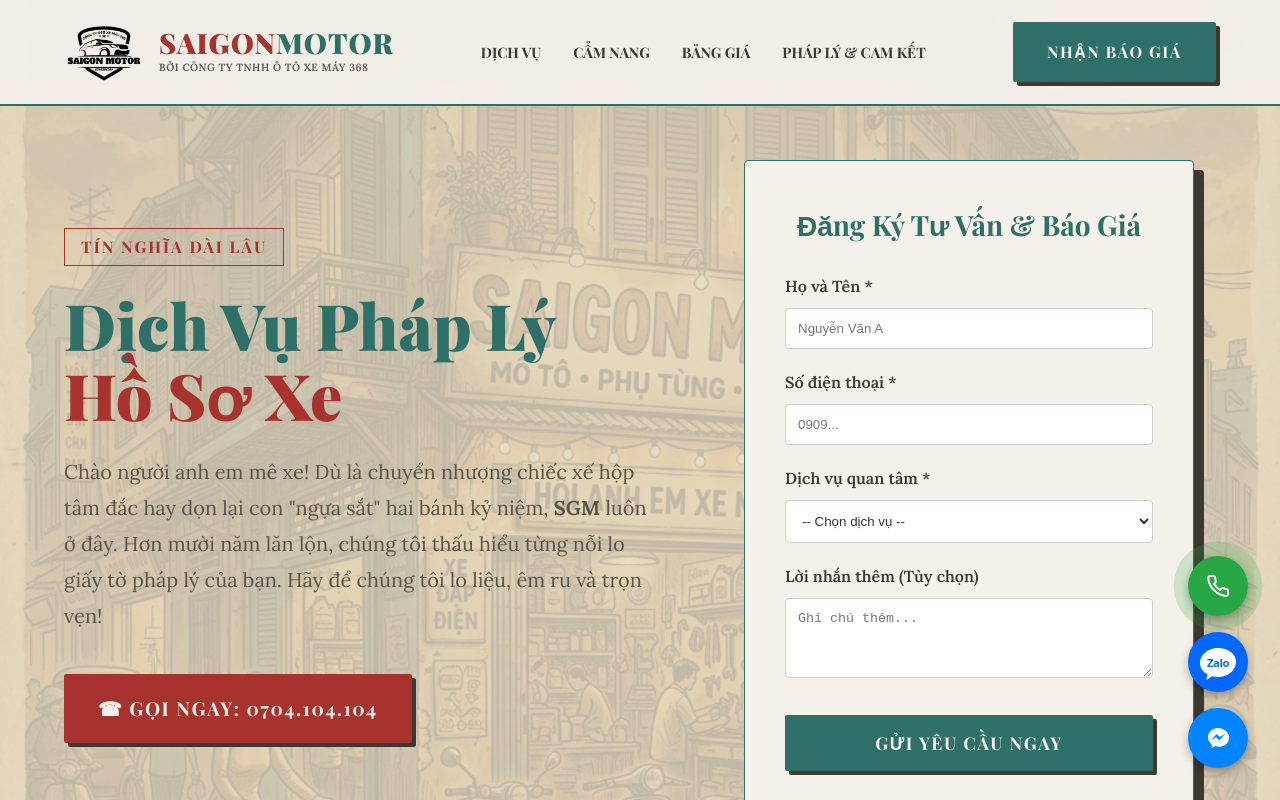
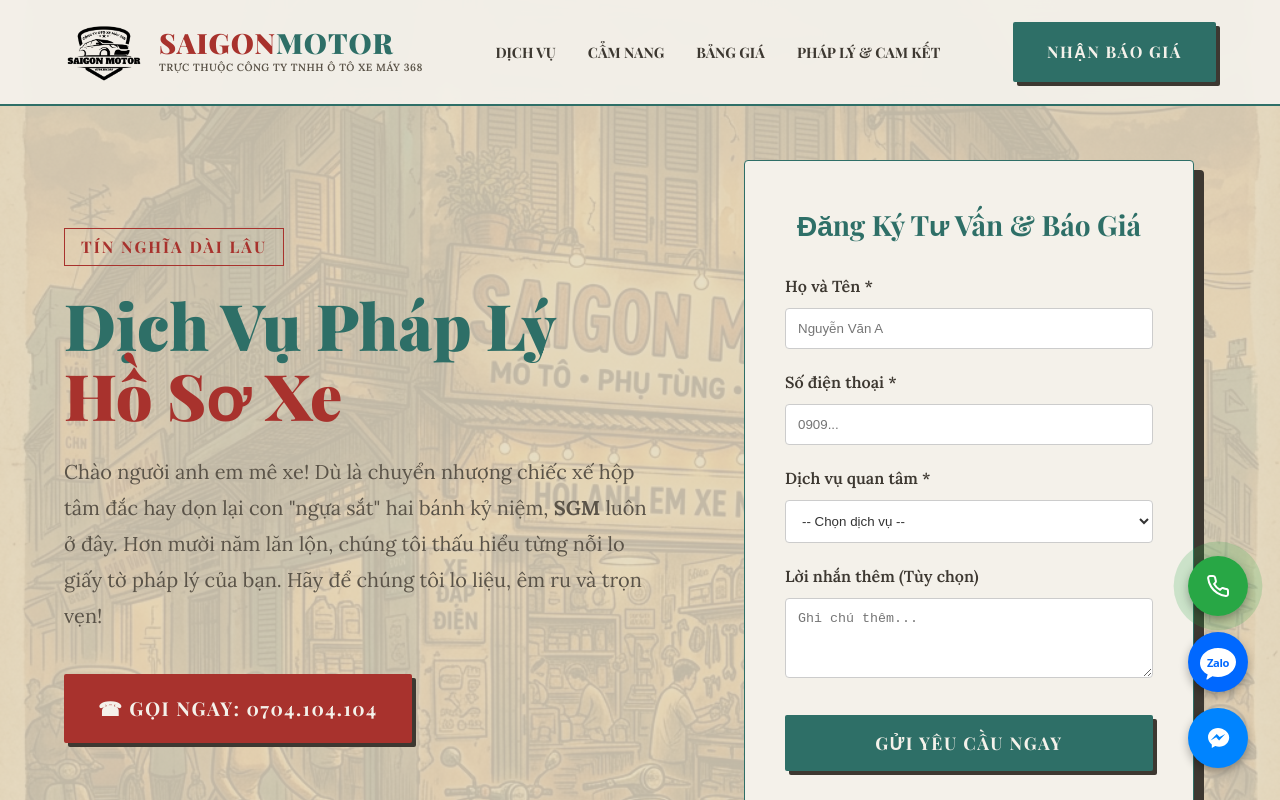
Before and after one commit to saigonmotor368/website, a Next.js app: page / in a window 1280 px wide. Shown: the top 800 px of the page. Built offline with nearby package versions, Linux system fonts and the light colour scheme.

Commit message:
Update text in header

```diff
--- a/src/components/Header.tsx
+++ b/src/components/Header.tsx
@@ -31,7 +31,7 @@ export default function Header() {
               SAIGON<span className="text-teal">MOTOR</span>
             </div>
             <div style={{ fontSize: '0.65rem', color: 'var(--text-secondary)', fontWeight: 600, textTransform: 'uppercase', letterSpacing: '0.5px' }}>
-              Bởi Công Ty TNHH Ô tô Xe Máy 368
+              Trực thuộc Công Ty TNHH Ô tô Xe Máy 368
             </div>
           </div>
         </Link>
```
